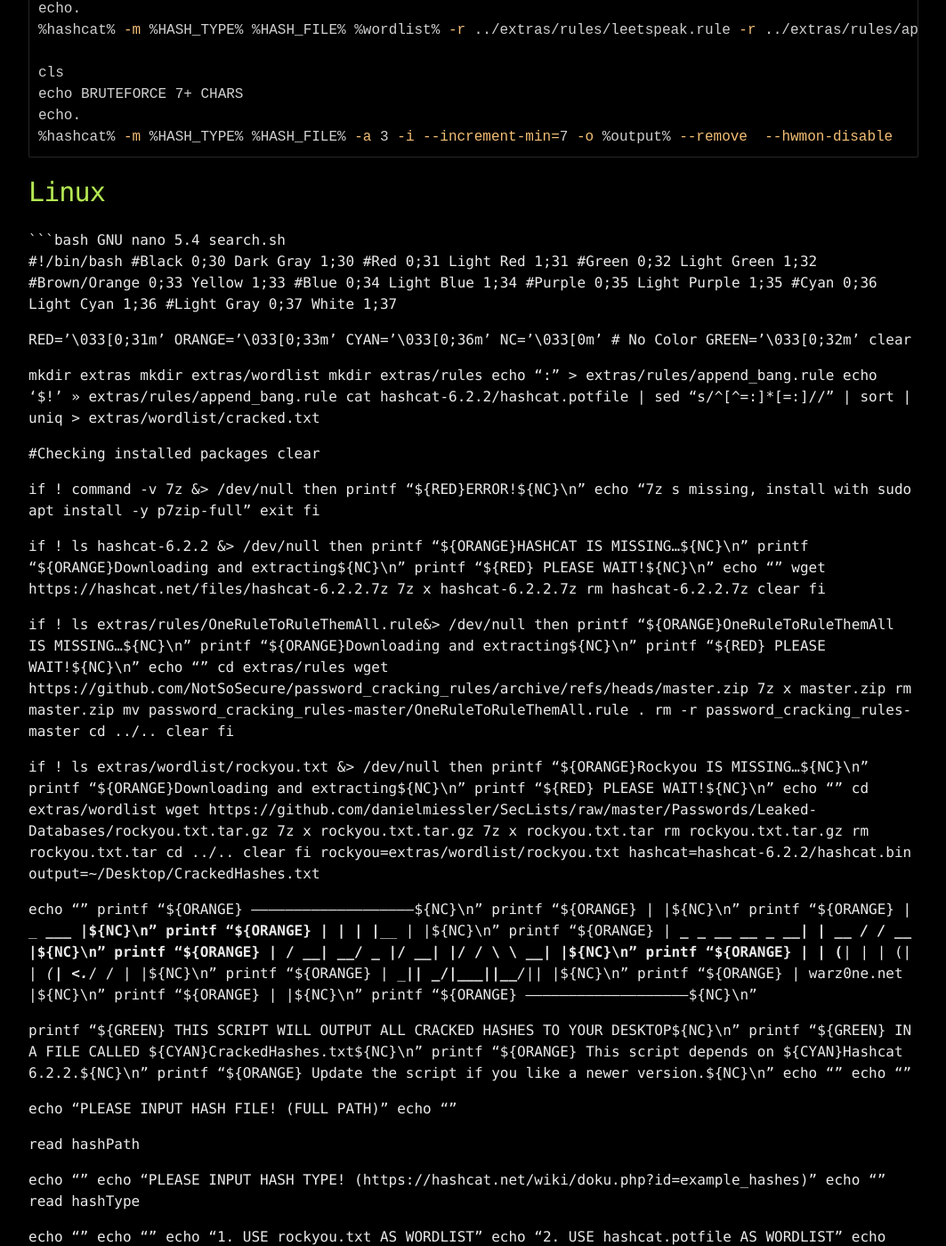
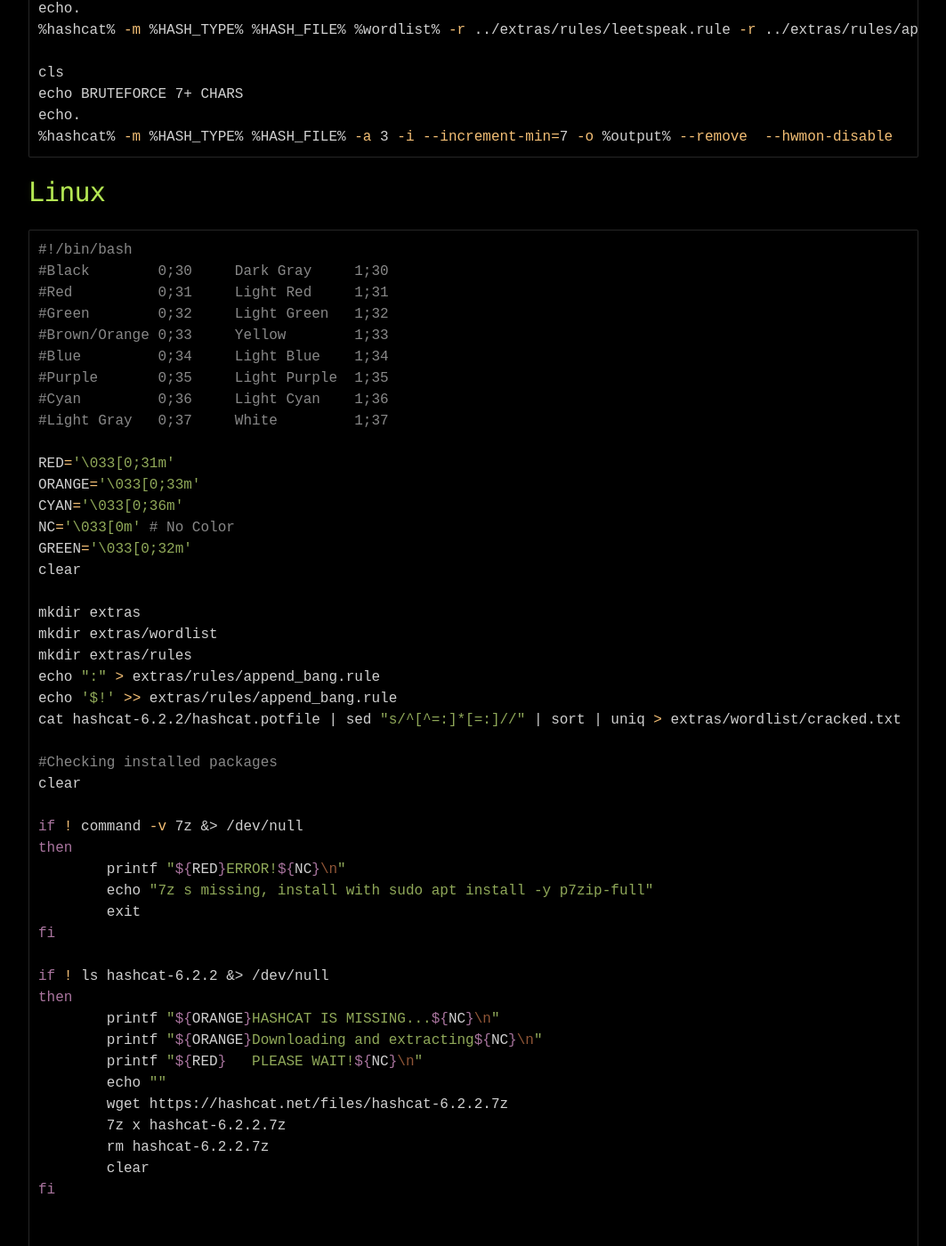
Before and after one commit to datahackare/warz0ne, a Jekyll site: the page built from _posts/2021-06-19-crack3r.md, in a window 1280 px wide and 1400 px high, scrolled down 3901 px. Shown: the whole window at 89% size, without its empty margins (108-1171 px from the left). Built offline with Jekyll 4.4.1, drawn with Linux system fonts in a browser that asks for light colours; some of the changed text lies outside the part shown.

Commit message:
Update 2021-06-19-crack3r.md

````diff
--- a/_posts/2021-06-19-crack3r.md
+++ b/_posts/2021-06-19-crack3r.md
@@ -151,7 +151,6 @@ echo.
 ```
 # Linux
 ```bash
-  GNU nano 5.4                                       search.sh
 #!/bin/bash
 #Black        0;30     Dark Gray     1;30
 #Red          0;31     Light Red     1;31
@@ -346,4 +345,4 @@ echo "BRUTEFORCE 7+ CHARS"
 echo ""
 $hashcat -m $hashType $hashPath -a 3 -i --increment-min=7 -o $output --remove --hwmon-disable
 clear
-``
+```
````
